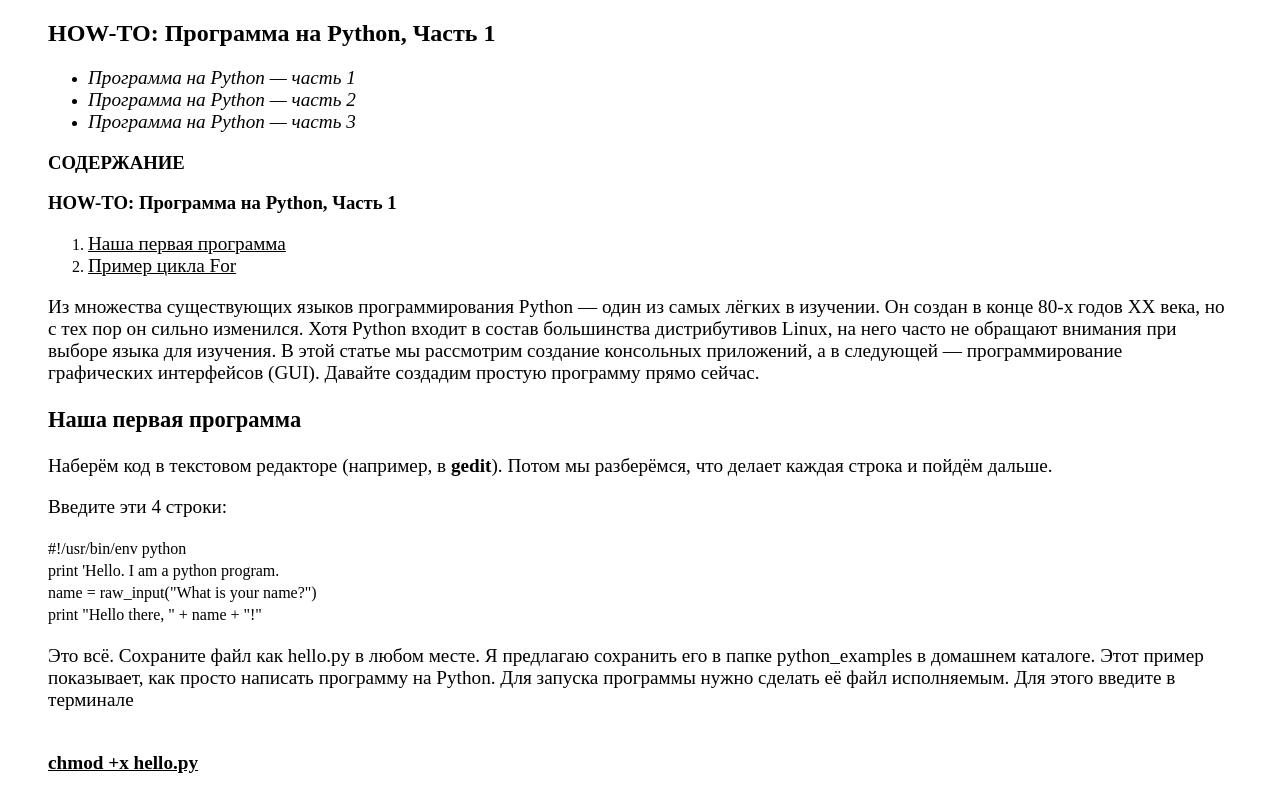
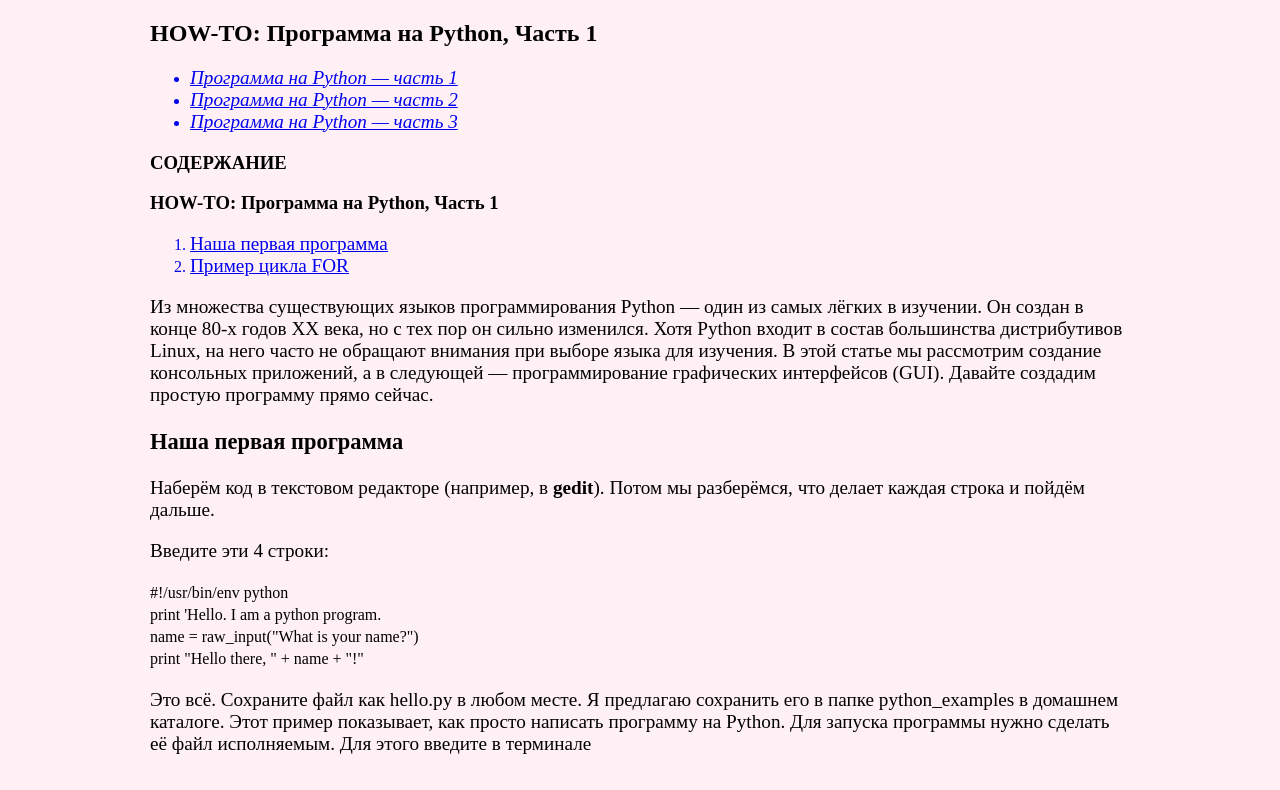
Before and after one commit to Volgushka/Volga_Mashchitskaya, a plain HTML site: page DZ_2/Part1_PY.html in a window 1280 px wide. Shown: the top 790 px of the page. Drawn offline with Linux system fonts and the light colour scheme.

Commit message:
Много чего

```diff
--- a/DZ_2/Part1_PY.html
+++ b/DZ_2/Part1_PY.html
@@ -4,19 +4,18 @@
     <meta http-equiv="Content-Type" content="text/html" charset="utf-8">
     <title>Part1</title>
   </head>
-<body>
-  <blockquote>
+<body leftmargin="150" rightmargin="150" bgcolor = 'Lavenderblush'>
   <h2>HOW-TO: Программа на Python, Часть 1</h2>
-  <ul>
-  <li><i><big>Программа на Python — часть 1</big></i></li>
-  <li><i><big>Программа на Python — часть 2</big></i></li>
-  <li><i><big>Программа на Python — часть 3</big></i></li>
-</ul>
-<h3>СОДЕРЖАНИЕ</h3>
+   <ul>
+     <a href="Part1_PY.html"><li><i><big>Программа на Python — часть 1</big></i></li></a>
+     <a href="Part2_PY.html"><li><i><big>Программа на Python — часть 2</big></i></li></a>
+     <a href="Part3_PY.html"><li><i><big>Программа на Python — часть 3</big></i></li></a>
+  </ul>
+     <h3>СОДЕРЖАНИЕ</h3>
 <h3>HOW-TO: Программа на Python, Часть 1</h3>
 <ol>
-  <li><ins><big>Наша первая программа</big></ins></li>
-  <li><ins><big>Пример цикла For</big></ins></li>
+  <a href ="#na"><li> <ins><big>Наша первая программа</big></ins></li></a>
+  <a href ="#pr"><li><ins><big>Пример цикла FOR</big></ins></li></a>
 </ol>
 <big>
   <p>Из множества существующих языков программирования Python — один из самых лёгких
@@ -26,7 +25,7 @@
   создание консольных приложений, а в следующей — программирование графических
   интерфейсов (GUI). Давайте создадим простую программу прямо сейчас.</p>
 
-<h3>Наша первая программа</h3>
+<h3  id = "na">Наша первая программа</h3>
 <p>Наберём код в текстовом редакторе (например, в <b>gedit</b>). Потом мы разберёмся, что делает
 каждая строка и пойдём дальше.</p>
 <p>Введите эти 4 строки:</p>
@@ -54,7 +53,8 @@ greg@earth:~/python_examples$
 <br>
 Вот и все.
 <br>
-<h3>Пример цикла For</h3>
+<h3 id = 'pr
+'>Пример цикла For</h3>
 <p>Теперь давайте рассмотрим пример программирования цикла. Запустите текстовый
 редактор и наберите следующую программу:</p>
 <small>#!/usr/bin/env python
@@ -66,6 +66,4 @@ print cntr
 <p>Не забудьте поставить символ табуляции перед строкой «print cntr». Это важно. В
 Python для указания на блоки кода используются не круглые «(» и фигурные «{» скобки
 как в других языках программирования, а отступы</p></big>
-
-</blockquote>
 </body></html>
```
Also changed, not shown: DZ_2/Part2_Py.html (+10 -12 lines), DZ_2/Part3_Py.html (+12 -15 lines), DZ_2/Table.html (+1 -1 lines).
